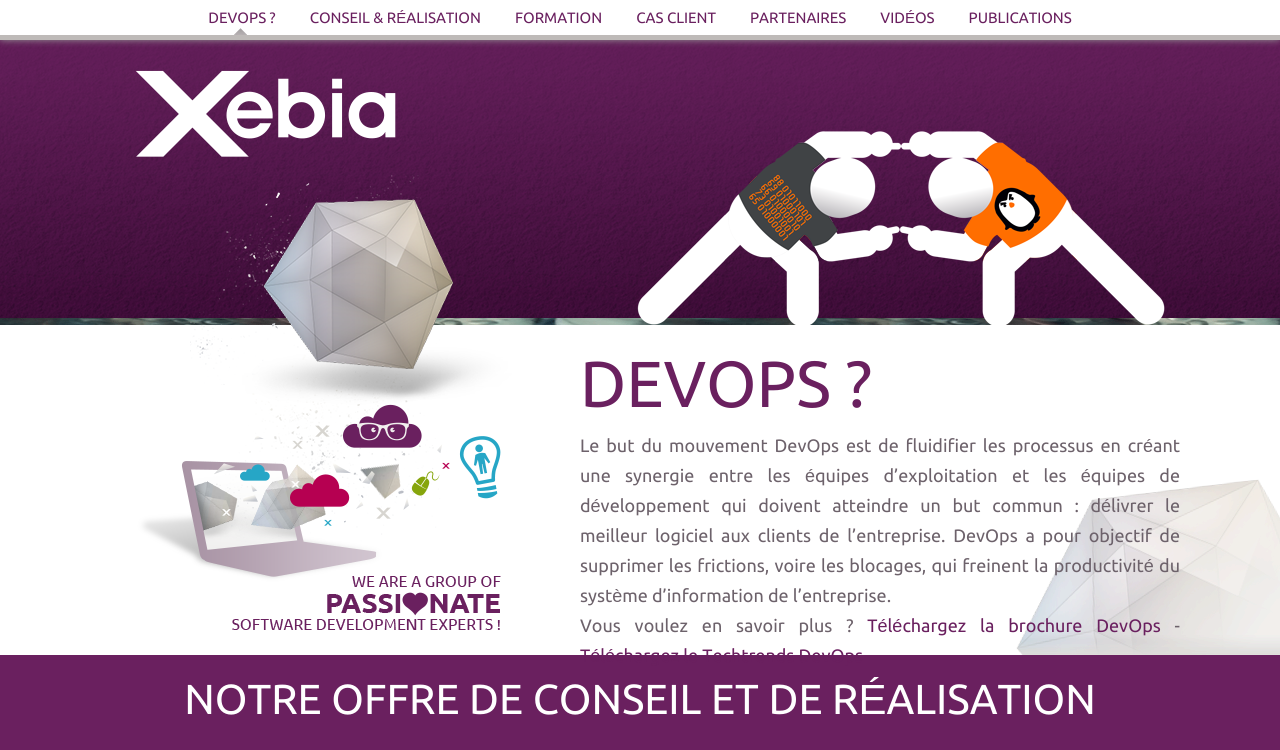
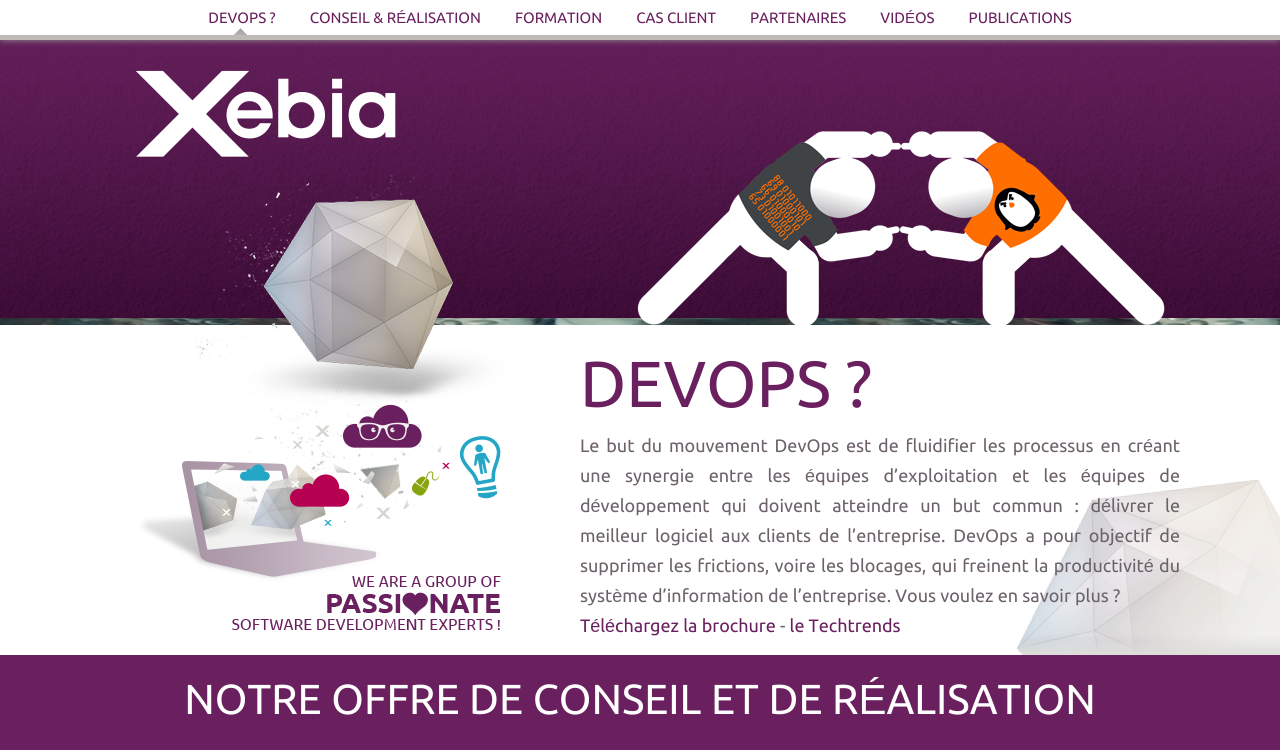
Before and after one commit to publicissapient-france/devops-minisite, a plain HTML site: page index.html in a window 1280 px wide. Shown: the top 750 px of the page. Drawn offline with Linux system fonts and the light colour scheme.

Commit message:
Liens vers Techtrends

```diff
--- a/index.html
+++ b/index.html
@@ -85,10 +85,10 @@
                             DevOps ?
                         </h1>
                             <p>Le but du mouvement DevOps est de fluidifier les processus en cr&#233;ant une synergie entre les &#233;quipes d’exploitation et les &#233;quipes de d&#233;veloppement qui doivent atteindre un but commun : d&#233;livrer le meilleur logiciel aux clients de l’entreprise. DevOps a pour objectif de supprimer les frictions, voire les blocages, qui freinent la productivit&#233; du syst&egrave;me d’information de l’entreprise.
-                            <br/>
-                        </p>
-                            <p>Vous voulez en savoir plus ? <a href="files/brochure_devops.pdf">T&#233;l&#233;chargez la brochure DevOps </a> - <a href="files/techtrends-xebia-devops.pdf">T&#233;l&#233;chargez le Techtrends DevOps</a>
-                        </p>
+
+
+                            Vous voulez en savoir plus ? <br><a href="files/brochure_devops.pdf">T&#233;l&#233;chargez la brochure  </a> - <a href="files/techtrends-xebia-devops.pdf">le Techtrends</a>
+                            </p>
                     </div>
 
                 </div>
```
